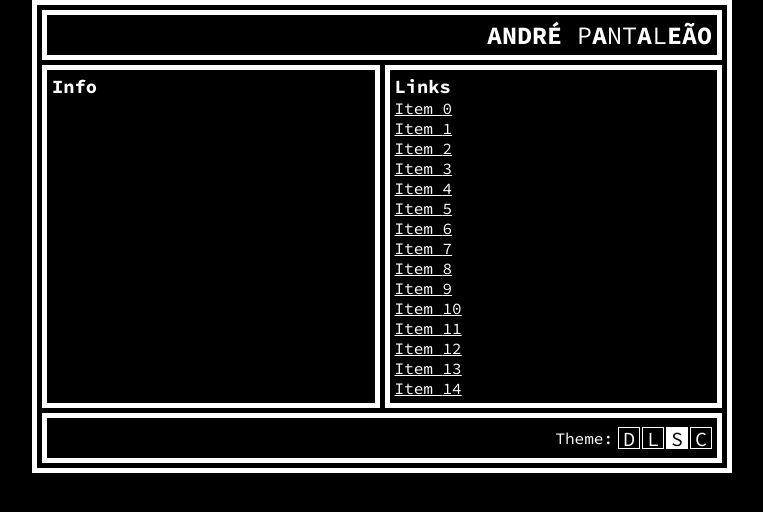
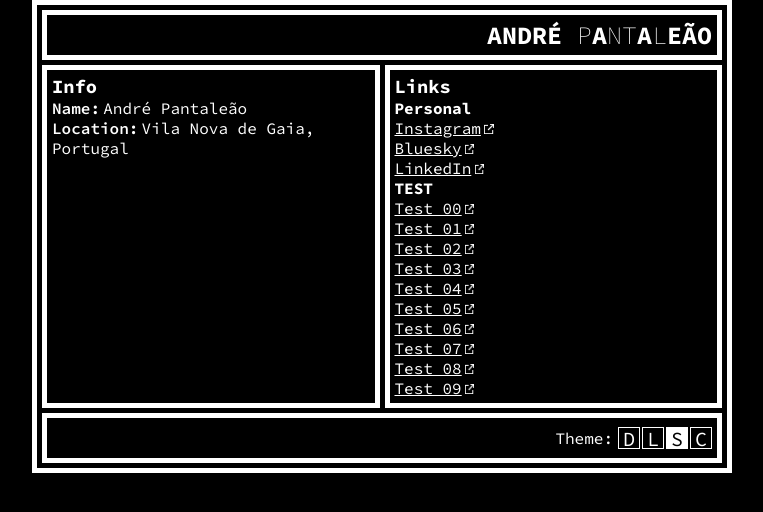
Before and after one commit to DeKoxD/personal-website, a React (Vite) app: page / in a window 1280 px wide. Shown: the top 512 px of the page, without its empty margins (258-1021 px from the left). Built offline with nearby package versions, Linux system fonts and the light colour scheme.

Commit message:
feat: rearrange

```diff
--- a/src/components/Body/index.tsx
+++ b/src/components/Body/index.tsx
@@ -1,10 +1,24 @@
 import { FC, PropsWithChildren } from "react";
-import { Content, Wrapper } from "./style";
+import ThemeSelector from "../ThemeSelector";
+import { AltLetters, Content, Footer, Header, Title, Wrapper } from "./style";
 
 const Body: FC<PropsWithChildren> = ({ children }) => {
   return (
     <Wrapper>
-      <Content>{children}</Content>
+      <Content>
+        <Header>
+          <div></div>
+          <Title>
+            ANDRÉ <AltLetters>P</AltLetters>A<AltLetters>NT</AltLetters>A
+            <AltLetters>L</AltLetters>EÃO
+          </Title>
+        </Header>
+        {children}
+        <Footer>
+          <div></div>
+          <ThemeSelector />
+        </Footer>
+      </Content>
     </Wrapper>
   );
 };
--- a/src/components/Body/style.tsx
+++ b/src/components/Body/style.tsx
@@ -13,9 +13,51 @@ export const Content = styled(Frame)`
   max-width: 700px;
   width: 100%;
   height: 100%;
+  display: grid;
+  grid-template-columns: 1fr;
+  grid-template-rows: auto 1fr auto;
+  gap: 5px;
+
+  @media (max-width: 600px) {
+    min-height: 100vh;
+  }
+`;
+
+export const Header = styled(Frame)`
+  height: 50px;
   display: flex;
-  flex-direction: column;
+  flex-direction: row;
   align-items: center;
   justify-content: space-between;
+`;
+
+export const Title = styled.span`
+  font-size: 25px;
+  font-weight: 700;
+`;
+
+export const AltLetters = styled.span`
+  font-size: 25px;
+  font-weight: 200;
+`;
+
+export const Main = styled.div`
+  width: 100%;
+  height: 100%;
+  display: grid;
+  grid-template-columns: repeat(2, 1fr);
   gap: 5px;
+  @media (max-width: 600px) {
+    height: 100%;
+    grid-template-columns: auto;
+    grid-template-rows: auto 1fr;
+  }
 `;
+
+export const Footer = styled(Frame)`
+  height: 50px;
+  display: flex;
+  flex-direction: row;
+  align-items: center;
+  justify-content: space-between;
+`;
--- /dev/null
+++ b/src/pages/Homepage/data.ts
@@ -0,0 +1,54 @@
+export interface LinkObject {
+  label: string;
+  href: string;
+}
+
+export interface LinkCategory {
+  label: string;
+  links: LinkObject[];
+}
+
+export const linkCategories: LinkCategory[] = [
+  {
+    label: "Personal",
+    links: [
+      {
+        label: "Instagram",
+        href: "https://www.instagram.com/itzdeko/",
+      },
+      {
+        label: "Bluesky",
+        href: "https://bsky.app/profile/deko.pntl.cc",
+      },
+      {
+        label: "LinkedIn",
+        href: "https://linkedin.com/in/pantaleaoandre",
+      },
+    ],
+  },
+  {
+    label: "TEST",
+    links: Array(10)
+      .fill(null)
+      .map((_, index) => ({
+        label: `Test ${index.toString().padStart(2, "0")}`,
+        href: "#",
+      })),
+  },
+];
+
+export interface InfoObject {
+  label: string;
+  value: string;
+}
+
+export const info: InfoObject[] = [
+  {
+    label: "Name",
+    value: "André Pantaleão",
+  },
+  {
+    label: "Location",
+    value: "Vila Nova de Gaia, Portugal",
+  },
+];
--- a/src/pages/Homepage/index.tsx
+++ b/src/pages/Homepage/index.tsx
@@ -1,38 +1,39 @@
 import { FC } from "react";
 import Body from "../../components/Body";
-import ThemeSelector from "../../components/ThemeSelector";
-import { Footer, Header, Main, Section, Title } from "./style";
+import { info, linkCategories } from "./data";
+import { InfoLabel, InfoValue, Main, Section } from "./style";
 
 const Homepage: FC = () => {
   return (
     <Body>
-      <Header>
-        <div></div>
-        <Title>
-          <b>ANDRÉ</b> P<b>A</b>NT<b>A</b>L<b>EÃO</b>
-        </Title>
-      </Header>
       <Main>
         <Section>
           <h3>Info</h3>
+          <ul>
+            {info.map(({ label, value }) => (
+              <li key={label + value}>
+                <InfoLabel>{label}</InfoLabel>
+                <InfoValue>{value}</InfoValue>
+              </li>
+            ))}
+          </ul>
         </Section>
         <Section>
           <h3>Links</h3>
-          <ul>
-            {Array(15)
-              .fill(null)
-              .map((_, i) => (
+          {linkCategories.map(({ label, links }) => (
+            <ul key={label}>
+              <h4>{label}</h4>
+              {links.map(({ label, href }) => (
                 <li>
-                  <a href="#">Item {i}</a>
+                  <a key={label + href} href={href} target="_blank">
+                    {label}
+                  </a>
                 </li>
               ))}
-          </ul>
+            </ul>
+          ))}
         </Section>
       </Main>
-      <Footer>
-        <div></div>
-        <ThemeSelector />
-      </Footer>
     </Body>
   );
 };
--- a/src/pages/Homepage/style.tsx
+++ b/src/pages/Homepage/style.tsx
@@ -1,17 +1,5 @@
 import styled from "styled-components";
 import Frame from "../../components/Frame";
-
-export const Header = styled(Frame)`
-  height: 50px;
-  display: flex;
-  flex-direction: row;
-  align-items: center;
-  justify-content: space-between;
-`;
-
-export const Title = styled.span`
-  font-size: 25px;
-`;
 
 export const Main = styled.div`
   width: 100%;
@@ -20,7 +8,9 @@ export const Main = styled.div`
   grid-template-columns: repeat(2, 1fr);
   gap: 5px;
   @media (max-width: 600px) {
-    grid-template-columns: repeat(1, 1fr);
+    height: 100%;
+    grid-template-columns: auto;
+    grid-template-rows: auto 1fr;
   }
 `;
 
@@ -29,10 +19,13 @@ export const Section = styled(Frame)`
   flex-direction: column;
 `;
 
-export const Footer = styled(Frame)`
-  height: 50px;
-  display: flex;
-  flex-direction: row;
-  align-items: center;
-  justify-content: space-between;
+export const InfoLabel = styled.span`
+  font-weight: 600;
+
+  &::after {
+    content: ":";
+    margin-right: 0.2rem;
+  }
 `;
+
+export const InfoValue = styled.span``;
```
Also changed, not shown: src/style/GlobalStyles.tsx (+22 -1 lines).
